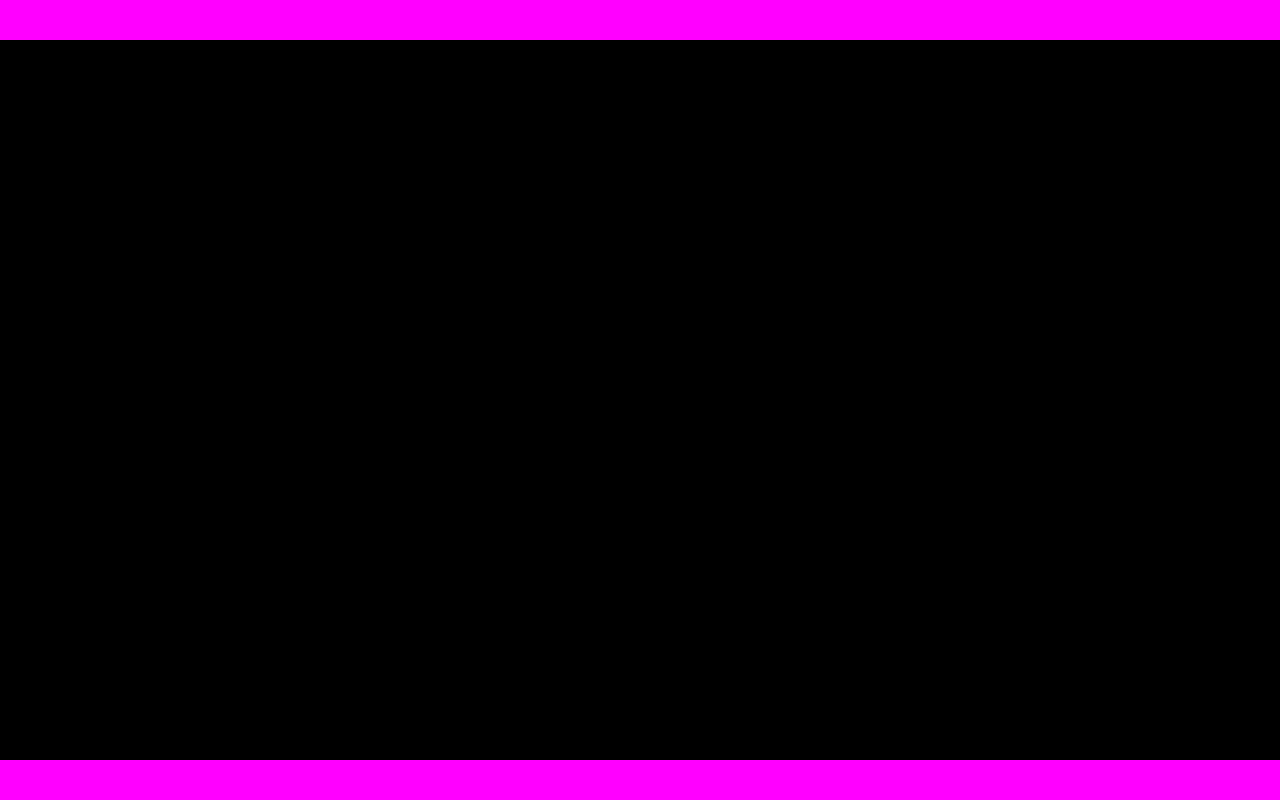
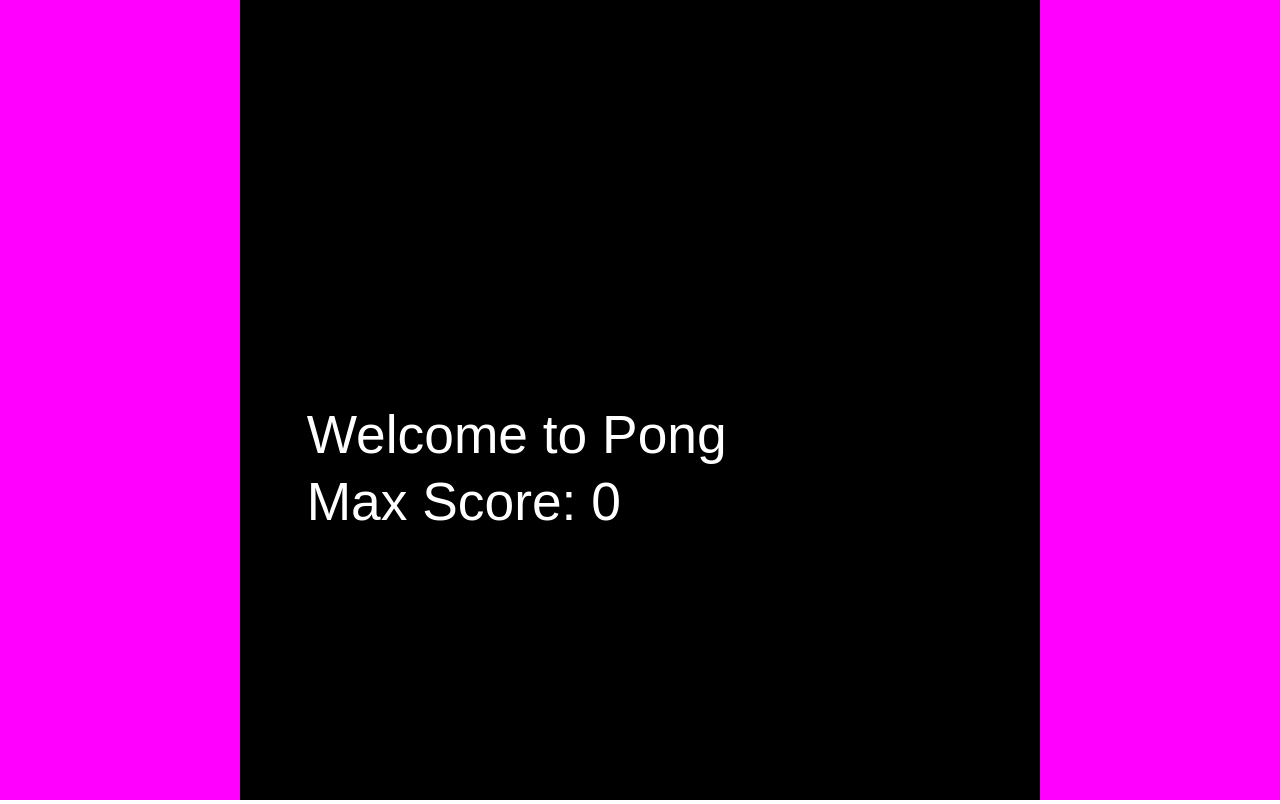
Before and after one commit to CS2510/Spring2023.Day12Starter, a plain HTML site: page pong/index.html in a window 1280 px wide. Drawn offline with Linux system fonts and the light colour scheme.

Commit message:
Fix camera movement issues

```diff
--- a/engine/engine.js
+++ b/engine/engine.js
@@ -167,46 +167,40 @@ function engineUpdate() {
 
 }
 
-let aspectRatio = 16/9
-let logicalWidth = 300
+let requestedAspectRatio = 16/9
+let logicalWidth = 1
 let letterboxColor = "gray"
 
 //Draw all the objects in the scene
 function engineDraw() {
-
-
-
-
-
-
     //Adjust for the camera
     ctx.fillStyle = Camera.main.getComponent("Camera").fillStyle;
     ctx.fillRect(0, 0, ctx.canvas.width, ctx.canvas.height);
 
-    let currentAspectRatio = canvas.width/canvas.height;
+
+    let browserAspectRatio = canvas.width/canvas.height;
     let offsetX = 0;
     let offsetY = 0;
-    let actualWidth = canvas.width
-    if(aspectRatio > currentAspectRatio){
-        let desiredHeight = canvas.width/aspectRatio;
+    let browserWidth = canvas.width
+    if(requestedAspectRatio > browserAspectRatio){
+        let desiredHeight = canvas.width/requestedAspectRatio;
         let amount = (canvas.height-desiredHeight)/2;
         offsetY = amount;
     }
     else{
-        let desiredWidth = canvas.height * aspectRatio
+        let desiredWidth = canvas.height * requestedAspectRatio
         let amount = (canvas.width-desiredWidth)/2;
         offsetX =  amount
-        actualWidth -= 2*amount
+        browserWidth -= 2*amount
     }
 
 
     let scene = SceneManager.getActiveScene()
 
     ctx.save();
-    ctx.translate(offsetX,offsetY)
-    let logicalScale = actualWidth/logicalWidth
+    let logicalScaling = browserWidth/logicalWidth
     ctx.translate(ctx.canvas.width/2, ctx.canvas.height/2)
-    ctx.scale(logicalScale,logicalScale)
+    ctx.scale(logicalScaling,logicalScaling)
 
     ctx.translate(-Camera.main.transform.x, -Camera.main.transform.y)
 
@@ -222,15 +216,15 @@ function engineDraw() {
 
     ctx.restore();
 
-    if(aspectRatio > currentAspectRatio){
-        let desiredHeight = canvas.width/aspectRatio;
+    if(requestedAspectRatio > browserAspectRatio){
+        let desiredHeight = canvas.width/requestedAspectRatio;
         let amount = (canvas.height-desiredHeight)/2;
         ctx.fillStyle = letterboxColor
         ctx.fillRect(0,0,canvas.width, amount);
         ctx.fillRect(0,canvas.height-amount,canvas.width, amount);
     }
     else{
-        let desiredWidth = canvas.height * aspectRatio
+        let desiredWidth = canvas.height * requestedAspectRatio
         let amount = (canvas.width-desiredWidth)/2;
         ctx.fillStyle = letterboxColor
         ctx.fillRect(0,0,amount, canvas.height);
@@ -269,8 +263,9 @@ function start(title, settings = {}) {
 
     document.title = title
     if(settings){
-        aspectRatio = settings.aspectRatio ? settings.aspectRatio : 16/9
+        requestedAspectRatio = settings.aspectRatio ? settings.aspectRatio : 16/9
         letterboxColor = settings.letterboxColor ? settings.letterboxColor : "magenta"
+        logicalWidth = settings.logicalWidth ? settings.logicalWidth : 100
     }
     function gameLoop() {
         engineUpdate()
--- a/pong/index.html
+++ b/pong/index.html
@@ -11,7 +11,8 @@
     <script type="module">
         import "/engine/engine.js"
         import "./pong.js"
-        SceneManager.startScenes(allScenes, "Pong")
+        SceneManager.setScenes(allScenes)
+        start("Pong", {aspectRatio:1,logicalWidth:300})
     </script>
 </body>
 
--- a/pong/pong.js
+++ b/pong/pong.js
@@ -31,7 +31,7 @@ class StartController extends Component {
 
     }
     update() {
-        this.freezeTime += 25 / 1000
+        this.freezeTime += Time.deltaTime
         if (keysDown["a"] && this.freezeTime >= this.maxFreezeTime) {
             SceneManager.changeScene(1)
         }
@@ -65,7 +65,7 @@ class StartCameraComponent extends Component {
 
     }
     update() {
-        this.parent.transform.x += 1;
+        this.parent.transform.x += 0;
         // this.parent.transform.sx = 10;
         // this.parent.transform.sy = 10;
     }
@@ -78,8 +78,8 @@ class StartScene extends Scene {
     start() {
         this.addGameObject(new GameObject("StartConttrollerGameObject").addComponent(new StartController()))
         this.addGameObject(new GameObject("PersistentPointsGameObject").addComponent(new PersistentPointsComponent()))
-        this.addGameObject(new GameObject("WelcomeToPongGameObject").addComponent(new Text("Welcome to Pong", "white")), new Vector2(15, 20))
-        this.addGameObject(new GameObject("MaxScoreGameObject").addComponent(new Text("", "white")).addComponent(new ScoreSetterComponent()), new Vector2(15, 45))
+        this.addGameObject(new GameObject("WelcomeToPongGameObject").addComponent(new Text("Welcome to Pong", "white")), new Vector2(-125, 20))
+        this.addGameObject(new GameObject("MaxScoreGameObject").addComponent(new Text("", "white")).addComponent(new ScoreSetterComponent()), new Vector2(-125, 45))
         Camera.main.addComponent(new StartCameraComponent());
     }
 }
@@ -96,7 +96,7 @@ class MainCameraComponent extends Component{
         //  this.transform.y = 75;
         //  this.transform.sx = 3;
         //  this.transform.sy = 3;
-        this.transform.x += .1
+        this.transform.x = 50
     }
 }
 
@@ -175,8 +175,8 @@ class BallComponent extends Component {
         let paddleX = paddleComponent.transform.x;
 
         //Model of MVC
-        this.transform.x += this.pongVX
-        this.transform.y += this.pongVY
+        this.transform.x += this.pongVX * Time.deltaTime * 10
+        this.transform.y += this.pongVY * Time.deltaTime * 10
 
         if (this.transform.x > this.margin + this.size) {
             this.pongVX *= -1
@@ -214,10 +214,10 @@ class PaddleComponent extends Component {
 
         //Update the paddle based on input
         if (keysDown["ArrowLeft"]) {
-            this.transform.x -= 2;
+            this.transform.x -= 2 * Time.deltaTime * 20;
         }
         else if (keysDown["ArrowRight"]) {
-            this.transform.x += 2
+            this.transform.x += 2 * Time.deltaTime * 20
         }
 
         //Constrain the paddle position
@@ -264,13 +264,13 @@ class MainScene extends Scene {
             new GameObject("PointsGameObject")
                 .addComponent(new PointsComponent())
                 .addComponent(new Text("Game Points: 0", "black")),
-            new Vector2(15, -50))
+            new Vector2(0, -50))
 
         this.addGameObject(
             new GameObject("MaxPointsGameObject")
                 .addComponent(new ScoreSetterComponent())
                 .addComponent(new Text("", "black")),
-            new Vector2(15, -30))
+            new Vector2(0, -30))
 
         this.addGameObject(new GameObject("PaddleGameObject").addComponent(new PaddleComponent()))
         this.addGameObject(new GameObject("WallsGameObject").addComponent(new WallsComponent()))
@@ -296,12 +296,12 @@ class EndScene extends Scene {
     }
     start() {
         this.addGameObject(new GameObject("EndControllerGameObject").addComponent(new EndController()))
-        this.addGameObject(new GameObject("EndTextGameObject").addComponent(new Text("You Died", "red")), new Vector2(15, 20))
+        this.addGameObject(new GameObject("EndTextGameObject").addComponent(new Text("You Died", "red")), new Vector2(-100, 20))
         this.addGameObject(
             new GameObject("MaxPointsGameObject")
                 .addComponent(new ScoreSetterComponent())
                 .addComponent(new Text("", "red")),
-            new Vector2(15, 37))
+            new Vector2(-100, 37))
 
     }
 }
```
Also changed, not shown: orb/index.html (+1 -1 lines), orb/orb.js (+8 -4 lines).
